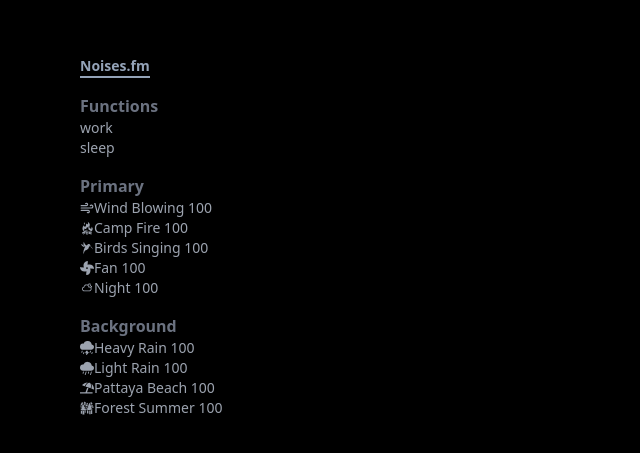
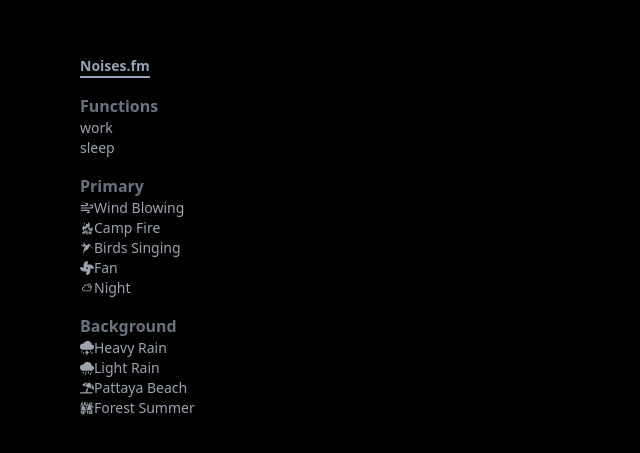
Before and after one commit to nishantrpai/noises.fm, a Next.js app: page / in a window 1280 px wide. Shown: the part 163-616 px from the top of the page, without its empty margins (0-640 px from the left). Built offline with nearby package versions, Linux system fonts and the light colour scheme.

Commit message:
fix: 🐛 volume
don't show volume in noise name

```diff
--- a/components/noise.tsx
+++ b/components/noise.tsx
@@ -45,7 +45,7 @@
           playSong(noise)
         }}
       >
-        {noise.icon} {noise.name} {volume}
+        {noise.icon} {noise.name}
       </div>
       {noise.isPlaying && (
         <div>
```
